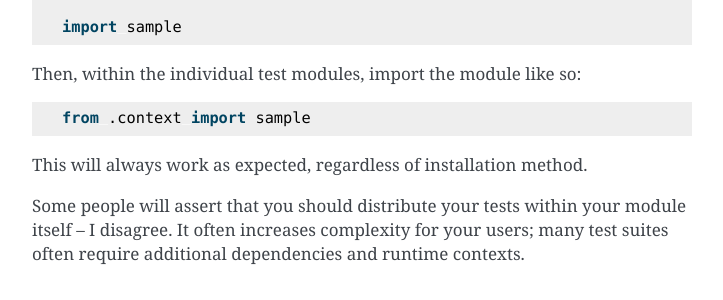
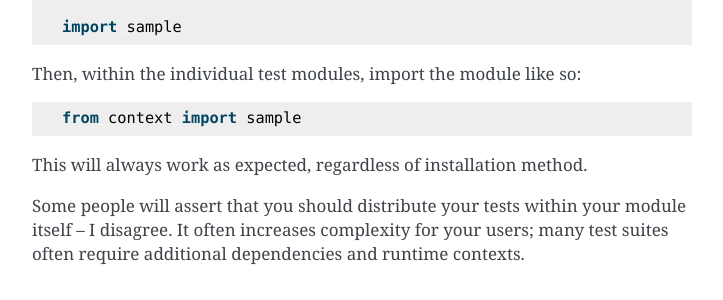
Before and after one commit to realpython/python-guide, a Sphinx documentation site: the page built from docs/writing/structure.rst, in a window 1280 px wide and 900 px high, scrolled down 4085 px. Shown: the part 151-451 px from the top of the window, without its empty margins (388-1111 px from the left). Built offline with Sphinx 7.4.7, drawn with Linux system fonts in a browser that asks for light colours; pages that are not in the unit, such as notebooks, are missing from menus; a script that is not in the unit is left out; comment, search, counter and statistics services are not loaded.

```diff
--- a/docs/writing/structure.rst
+++ b/docs/writing/structure.rst
@@ -225,7 +225,7 @@ Then, within the individual test modules, import the module like so:
 
 ::
 
-    from .context import sample
+    from context import sample
 
 This will always work as expected, regardless of installation method.
 
```
